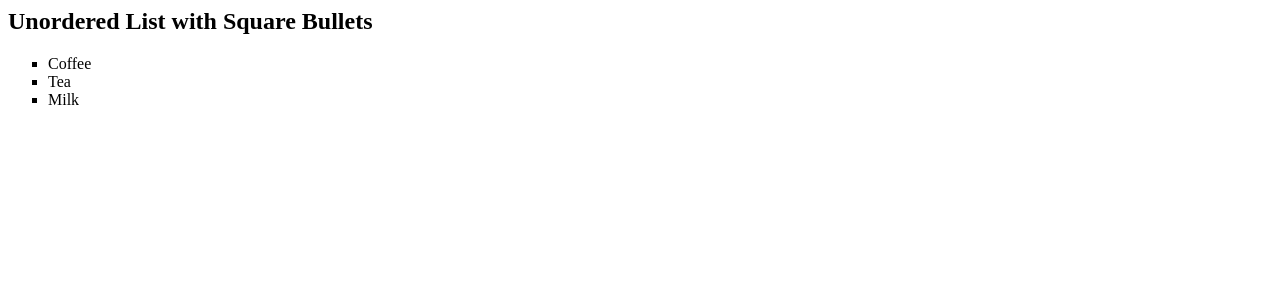
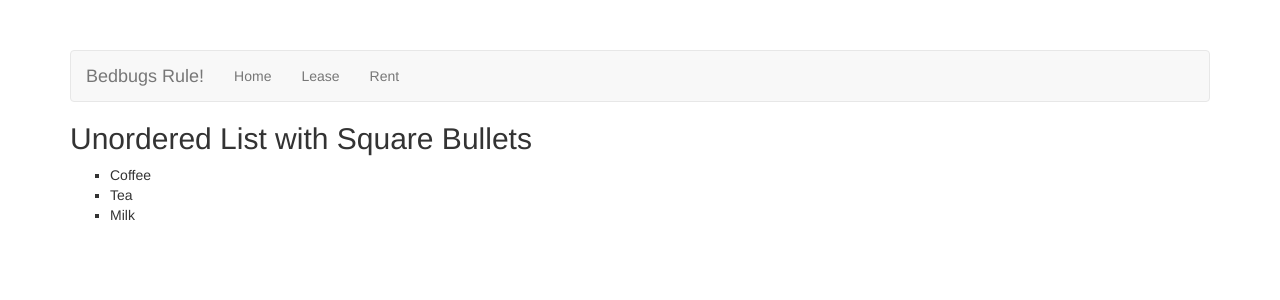
Before and after one commit to samuel-c-johnson/Makersbnb-project, a Node server app: template views/pages/rent.ejs in a window 1280 px wide. Shown: the top 300 px of the page. Run offline with Node 20, Linux system fonts and the light colour scheme; the template is opened without the code that fills it, so the values that code supplies are empty; some libraries are stand-ins or nearby versions.

Commit message:
Added routes

```diff
--- a/server.js
+++ b/server.js
@@ -10,7 +10,15 @@
 
 // index page
 app.get('/', function(req, res) {
-  res.render('pages/index.ejs');
+  res.render('pages/index');
+});
+
+app.get('/lease', function(req, res) {
+  res.render('pages/lease');
+});
+
+app.get('/rent', function(req, res) {
+  res.render('pages/rent');
 });
 
 app.listen(8080);
--- a/views/pages/rent.ejs
+++ b/views/pages/rent.ejs
@@ -1,10 +1,16 @@
+<!DOCTYPE html>
+
+<html lang="en">
+<head>
+  <% include ../partials/head %>
+</head>
+<body class='container'>
+
+<header>
+    <% include ../partials/header %>
+</header>
 
 
-<head>
-
-</head>
-
-<body>
   <title> Your property </title>
 
 
```
Also changed, not shown: views/pages/lease.ejs (+9 -2 lines).
